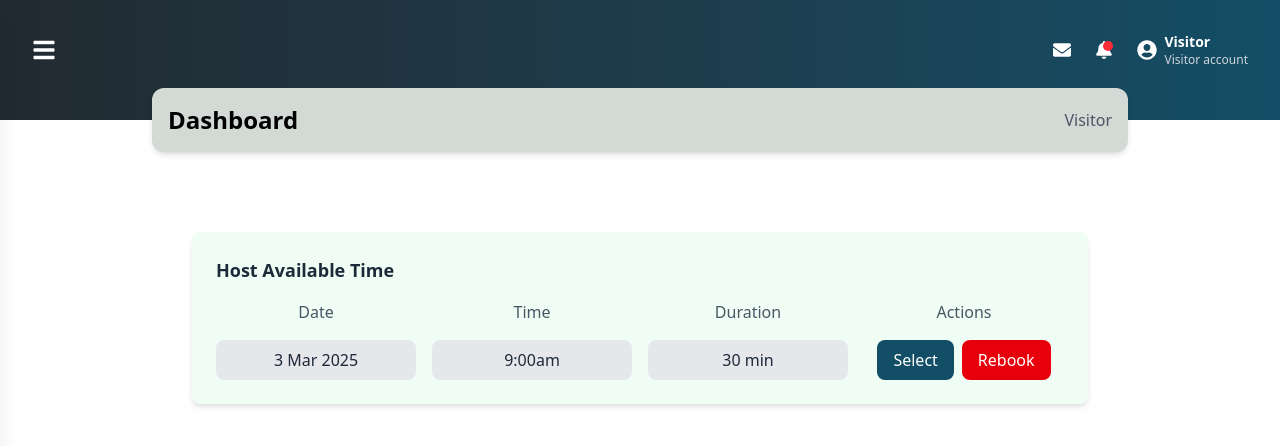
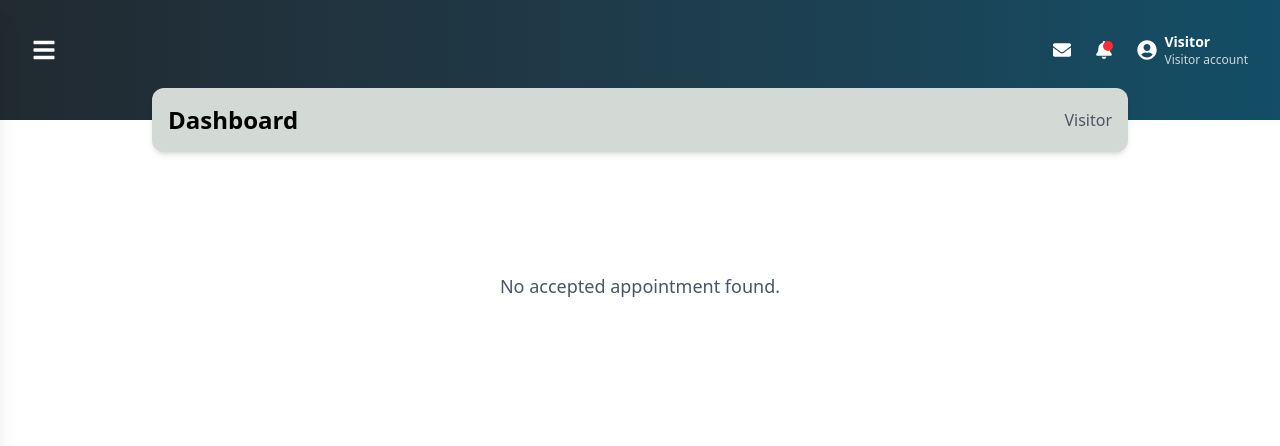
Before and after one commit to ThisaraJayasooriya/UoM-VMS-frontend, a React (Vite) app: page /visitor/HostAvailableTime in a window 1280 px wide. Shown: the top 446 px of the page. Built offline with nearby package versions, Linux system fonts and the light colour scheme.

Commit message:
updated to host avilable time slots page

```diff
--- a/src/pages/visitor/HostAvailableTimeSlots.jsx
+++ b/src/pages/visitor/HostAvailableTimeSlots.jsx
@@ -1,48 +1,65 @@
-import React from "react";
+import React, { useEffect, useState } from "react";
+import { getAcceptedAppointment } from "../../services/appoinment.api";
 
 function HostAvailableTimeSlots() {
-  const availableSlots = [
-    {
-      id: 1,
-      date: "3 Mar 2025",
-      time: "9:00am",
-      duration: "30 min",
-    },
-  ];
+  const [appointment, setAppointment] = useState(null);
+
+  useEffect(() => {
+    const storedUser = JSON.parse(localStorage.getItem("userData"));
+    if (storedUser && storedUser.id) {
+      fetchAppointment(storedUser.id);
+    }
+  }, []);
+
+  const fetchAppointment = async (visitorId) => {
+    try {
+      const data = await getAcceptedAppointment(visitorId);
+      setAppointment(data.response);
+    } catch (error) {
+      console.error("Error loading appointment", error);
+    }
+  };
+
+  const handleAccept = () => {
+    alert("Appointment Accepted!");
+  };
+
+  const handleRebook = () => {
+    alert("Redirecting to Rebook Page...");
+  };
 
   return (
-    <div className="min-h-screen  p-8 mt-20">
-      <div className="max-w-4xl mx-auto">
+    <div className="min-h-screen pt-28 bg-white px-4 mt-10">
+      <div className="max-w-md mx-auto">
+        {appointment ? (
+          <div className="bg-white shadow-md rounded-lg p-6 border border-green-300 text-gray-700">
+            <div className="mb-4">
+              <p><span className="font-semibold">📅 Date:</span> {appointment.date}</p>
+              <p><span className="font-semibold">🕒 Start Time:</span> {appointment.startTime}</p>
+              <p><span className="font-semibold">⏰ End Time:</span> {appointment.endTime}</p>
+            </div>
 
-
-        {/* Available Slots */}
-        <div className="bg-green-50 p-6 rounded-lg shadow-md mt-">
-          <h2 className="text-lg font-semibold text-gray-800 mb-4">Host Available Time</h2>
-          <div className="grid grid-cols-4 gap-4 items-center text-center">
-            <p className="font-medium text-gray-600">Date</p>
-            <p className="font-medium text-gray-600">Time</p>
-            <p className="font-medium text-gray-600">Duration</p>
-            <p className="font-medium text-gray-600">Actions</p>
+            {/* Buttons side by side */}
+            <div className="flex justify-center gap-4 mt-4 ">
+              <button
+                onClick={handleAccept}
+                className="bg-green-500 text-white px-5 py-2 rounded hover:bg-green-600 transition"
+              >
+                Accept
+              </button>
+              <button
+                onClick={handleRebook}
+                className="bg-yellow-500 text-white px-5 py-2 rounded hover:bg-yellow-600 transition"
+              >
+                Rebook
+              </button>
+            </div>
           </div>
-          {availableSlots.map((slot) => (
-            <div
-              key={slot.id}
-              className="grid grid-cols-4 gap-4 items-center text-center mt-4"
-            >
-              <p className="bg-gray-200 text-gray-800 py-2 rounded-lg">{slot.date}</p>
-              <p className="bg-gray-200 text-gray-800 py-2 rounded-lg">{slot.time}</p>
-              <p className="bg-gray-200 text-gray-800 py-2 rounded-lg">{slot.duration}</p>
-              <div className="flex justify-center gap-2">
-                <button className="px-4 py-2 bg-[#124E66] text-white rounded-lg hover:bg-[#0e3b4d]">
-                  Select
-                </button>
-                <button className="px-4 py-2 bg-red-600 text-white rounded-lg hover:bg-red-700">
-                  Rebook
-                </button>
-              </div>
-            </div>
-          ))}
-        </div>
+        ) : (
+          <p className="text-center text-gray-600 text-lg">
+            No accepted appointment found.
+          </p>
+        )}
       </div>
     </div>
   );
--- a/src/services/appoinment.api.js
+++ b/src/services/appoinment.api.js
@@ -36,3 +36,13 @@ export const getAllHosts = async () => {
     throw error;
   }
 };
+
+export const getAcceptedAppointment = async (visitorId) => {
+  try {
+    const response = await axios.get(`${API_BASE_URL}/acceptedAppointment/${visitorId}`);
+    return response.data;
+  } catch (error) {
+    console.error("Error fetching accepted appointment:", error);
+    throw error;
+  }
+};
```
